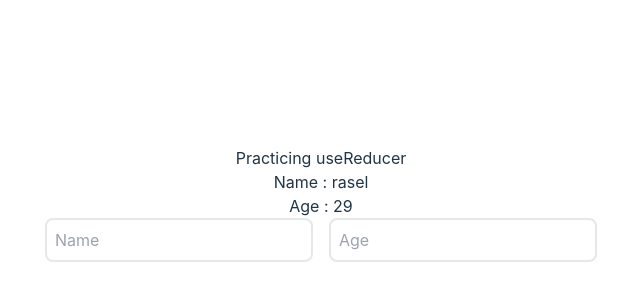
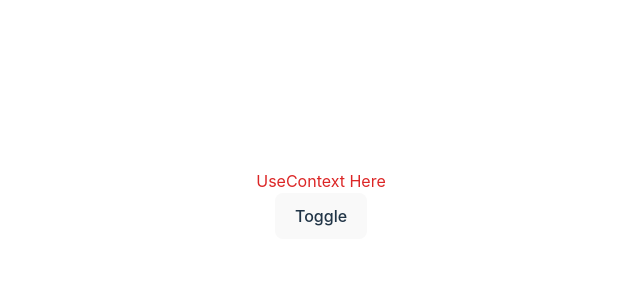
Before and after one commit to shafik720/Revising-React-for-Making-Fundamental-Knowledge-Strong, a React (Vite) app in the folder Programming Hero Level 2/Works/Module-2/: page / in a window 1280 px wide. Shown: the part 196-496 px from the top of the page, without its empty margins (319-959 px from the left). Built offline with nearby package versions, Linux system fonts and the light colour scheme.

Commit message:
usecontext practicing

```diff
--- /dev/null
+++ b/Programming Hero Level 2/Works/Module-2/src/ApplyContext2.tsx
@@ -0,0 +1,14 @@
+import { useContext } from "react";
+import { ThemeContext } from "./useContextExample2";
+
+const ApplyContext2 = () => {
+  const { dark, setDark } = useContext(ThemeContext);
+  return (
+    <div>
+      <h2 className={`${dark ? 'bg-black text-white' : 'bg-white text-red-600'}`}>UseContext Here</h2>
+      <button onClick={() => setDark(!dark)}>Toggle</button>
+    </div>
+  );
+};
+
+export default ApplyContext2;
--- a/Programming Hero Level 2/Works/Module-2/src/main.tsx
+++ b/Programming Hero Level 2/Works/Module-2/src/main.tsx
@@ -9,10 +9,12 @@ import UseContextExample from "./UseContextExample.tsx";
 import Test from "./test.tsx";
 import UseReducerWithPayload2 from "./useReducerWithPayload2.tsx";
 import UseReducerWithPayload3 from "./useReducerWithPayload3.tsx";
+import UseContextExample2 from "./useContextExample2.tsx";
+import ApplyContext2 from "./ApplyContext2.tsx";
 
 
 ReactDOM.createRoot(document.getElementById("root")!).render(
-  <UseContextExample>
+  <UseContextExample2>
     <React.StrictMode>
       <div className="text-center w-screen ">
         {/* <App />  */}
@@ -25,8 +27,9 @@ ReactDOM.createRoot(document.getElementById("root")!).render(
         {/* <ApplyUseContextDiv /> */}
         {/* <Test /> */}
         {/* <UseReducerWithPayload2 /> */}
-        <UseReducerWithPayload3 />
+        {/* <UseReducerWithPayload3 />  */}
+        <ApplyContext2 />
       </div>
     </React.StrictMode>
-  </UseContextExample>
+  </UseContextExample2>
 );
--- /dev/null
+++ b/Programming Hero Level 2/Works/Module-2/src/useContextExample2.tsx
@@ -0,0 +1,23 @@
+import { Dispatch, ReactNode, SetStateAction, createContext, useState } from "react";
+
+type TThemeValue = {
+    dark : boolean,
+    setDark : Dispatch<SetStateAction<boolean>>
+}
+
+type TChildren = {
+    children : ReactNode
+}
+
+export const ThemeContext = createContext<TThemeValue | undefined>(undefined) ;
+
+const UseContextExample2 = ({children} : TChildren) => {
+    const [dark, setDark] = useState(false) ;
+    const values : TThemeValue = {
+        dark,
+        setDark
+    }
+    return <ThemeContext.Provider value={values} > {children} </ThemeContext.Provider>
+}
+
+export default UseContextExample2 ;
```
